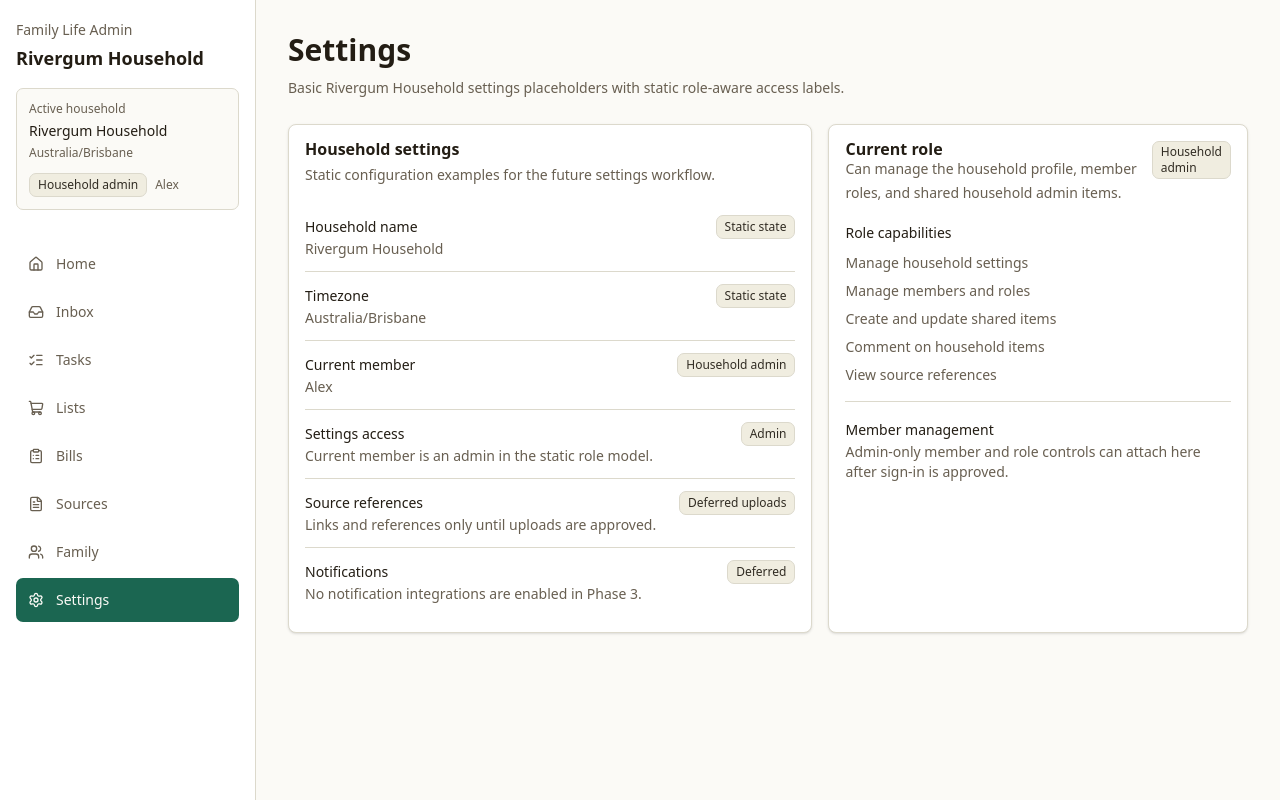
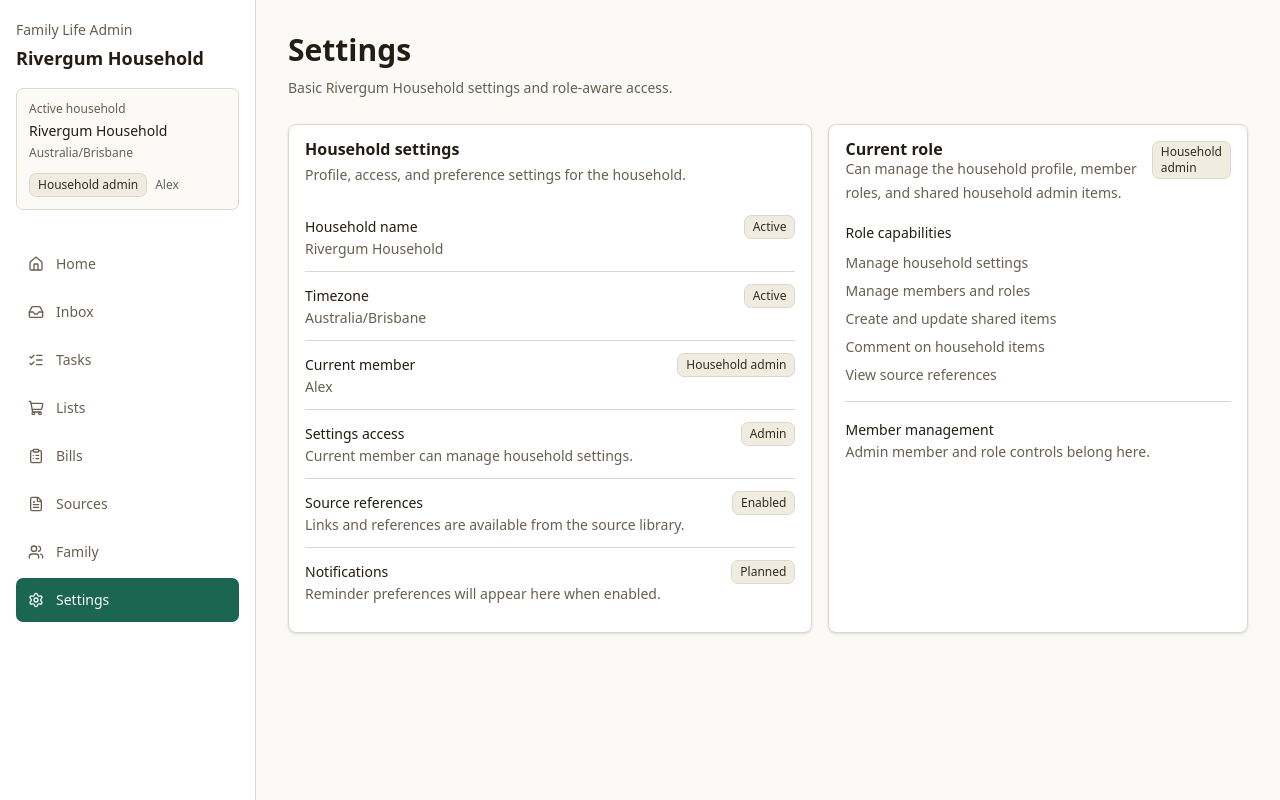
Before and after one commit to LatinMaestro/Life-Admin, a Next.js app: page /settings in a window 1280 px wide. Built offline with nearby package versions, Linux system fonts and the light colour scheme.

Commit message:
Polish settings page copy

```diff
--- a/src/app/settings/page.tsx
+++ b/src/app/settings/page.tsx
@@ -17,32 +17,32 @@ export default function SettingsPage() {
   const currentMember = getCurrentMember();
   const currentRole = getRoleDefinition(currentMember.role);
   const settings = [
-    { title: "Household name", detail: household.name, status: "Static state" },
-    { title: "Timezone", detail: household.timezone, status: "Static state" },
+    { title: "Household name", detail: household.name, status: "Active" },
+    { title: "Timezone", detail: household.timezone, status: "Active" },
     { title: "Current member", detail: currentMember.displayName, status: getRoleLabel(currentMember.role) },
     {
       title: "Settings access",
       detail: canManageHouseholdSettings(currentMember)
-        ? "Current member is an admin in the static role model."
-        : "Current member can view settings placeholders only.",
+        ? "Current member can manage household settings."
+        : "Current member can view household settings.",
       status: canManageHouseholdSettings(currentMember) ? "Admin" : "Member",
     },
-    { title: "Source references", detail: "Links and references only until uploads are approved.", status: "Deferred uploads" },
-    { title: "Notifications", detail: "No notification integrations are enabled in Phase 3.", status: "Deferred" },
+    { title: "Source references", detail: "Links and references are available from the source library.", status: "Enabled" },
+    { title: "Notifications", detail: "Reminder preferences will appear here when enabled.", status: "Planned" },
   ];
 
   return (
     <>
       <PageHeader
         title="Settings"
-        description={`Basic ${household.name} settings placeholders with static role-aware access labels.`}
+        description={`Basic ${household.name} settings and role-aware access.`}
       />
 
       <div className="grid gap-4 lg:grid-cols-[1fr_0.8fr]">
         <Card>
           <CardHeader>
             <CardTitle>Household settings</CardTitle>
-            <CardDescription>Static configuration examples for the future settings workflow.</CardDescription>
+            <CardDescription>Profile, access, and preference settings for the household.</CardDescription>
           </CardHeader>
           <CardContent>
             {settings.map((item) => (
@@ -76,7 +76,7 @@ export default function SettingsPage() {
               <p className="text-sm font-medium leading-6">Member management</p>
               <p className="text-sm leading-5 text-muted-foreground">
                 {canManageHouseholdMembers(currentMember)
-                  ? "Admin-only member and role controls can attach here after sign-in is approved."
+                  ? "Admin member and role controls belong here."
                   : "Member and role controls are reserved for household admins."}
               </p>
             </div>
```
